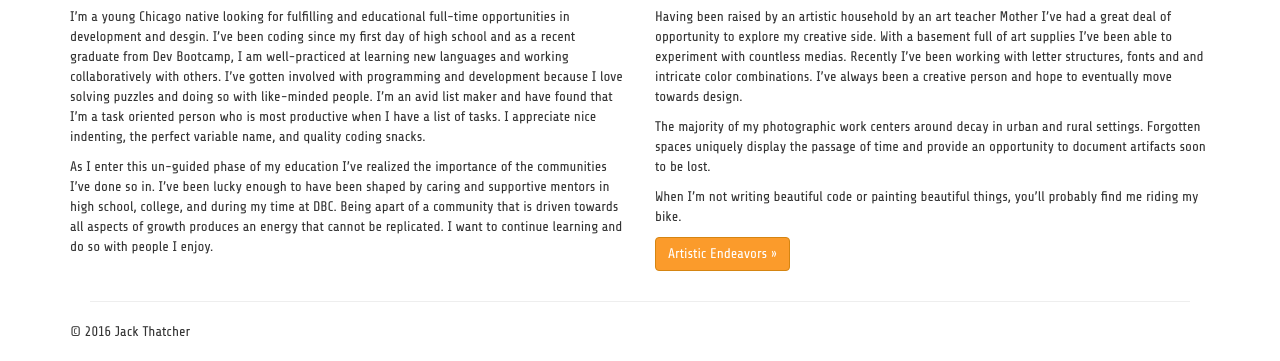
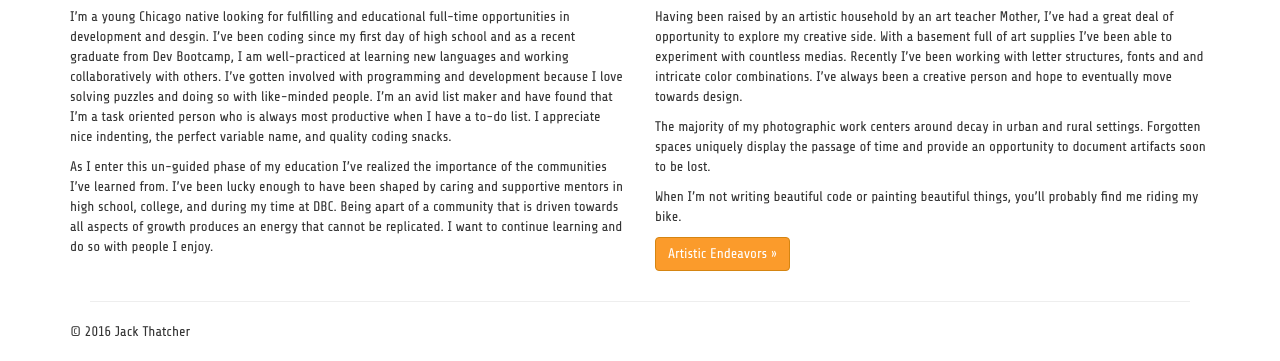
Before and after one commit to jsthatcher/jackthatcher.github.io, a plain HTML site: page index.html in a window 1280 px wide. Shown: the part 439-800 px from the top of the page. Drawn offline with nearby package versions, Linux system fonts and the light colour scheme.

Commit message:
Fix typos

```diff
--- a/index.html
+++ b/index.html
@@ -45,12 +45,12 @@
       <div class="row">
         <div class="col-md-12 col-lg-6">
           <h2>About Me:</h2>
-          <p>I’m a young Chicago native looking for fulfilling and educational full-time opportunities in development and desgin. I’ve been coding since my first day of high school and as a recent graduate from Dev Bootcamp, I am well-practiced at learning new languages and working collaboratively with others. I’ve gotten involved with programming and development because I love solving puzzles and doing so with like-minded people. I’m an avid list maker and have found that I’m a task oriented person who is most productive when I have a list of tasks. I appreciate nice indenting, the perfect variable name, and quality coding snacks.</p>
-          </p>As I enter this un-guided phase of my education I’ve realized the importance of the communities I’ve done so in. I’ve been lucky enough to have been shaped by caring and supportive mentors in high school, college, and during my time at DBC. Being apart of a community that is driven towards all aspects of growth produces an energy that cannot be replicated. I want to continue learning and do so with people I enjoy.</p>
+          <p>I’m a young Chicago native looking for fulfilling and educational full-time opportunities in development and desgin. I’ve been coding since my first day of high school and as a recent graduate from Dev Bootcamp, I am well-practiced at learning new languages and working collaboratively with others. I’ve gotten involved with programming and development because I love solving puzzles and doing so with like-minded people. I’m an avid list maker and have found that I’m a task oriented person who is always most productive when I have a to-do list. I appreciate nice indenting, the perfect variable name, and quality coding snacks.</p>
+          </p>As I enter this un-guided phase of my education I’ve realized the importance of the communities I’ve learned from. I’ve been lucky enough to have been shaped by caring and supportive mentors in high school, college, and during my time at DBC. Being apart of a community that is driven towards all aspects of growth produces an energy that cannot be replicated. I want to continue learning and do so with people I enjoy.</p>
         </div>
         <div class="col-md-12 col-lg-6">
           <h2>Passions and Interests:</h2>
-          <p>Having been raised by an artistic household by an art teacher Mother I’ve had a great deal of opportunity to explore my creative side. With a basement full of art supplies I’ve been able to experiment with countless medias. Recently I’ve been working with letter structures, fonts and and intricate color combinations. I’ve always been a creative person and hope to eventually move towards design.</p>
+          <p>Having been raised by an artistic household by an art teacher Mother, I’ve had a great deal of opportunity to explore my creative side. With a basement full of art supplies I’ve been able to experiment with countless medias. Recently I’ve been working with letter structures, fonts and and intricate color combinations. I’ve always been a creative person and hope to eventually move towards design.</p>
           <p>The majority of my photographic work centers around decay in urban and rural settings. Forgotten spaces uniquely display the passage of time and provide an opportunity to document artifacts soon to be lost.</p>
           <p>When I’m not writing beautiful code or painting beautiful things, you’ll probably find me riding my bike. </p>
           <p><a class="btn btn-warning" href="#" role="button">Artistic Endeavors &raquo;</a></p>
```
